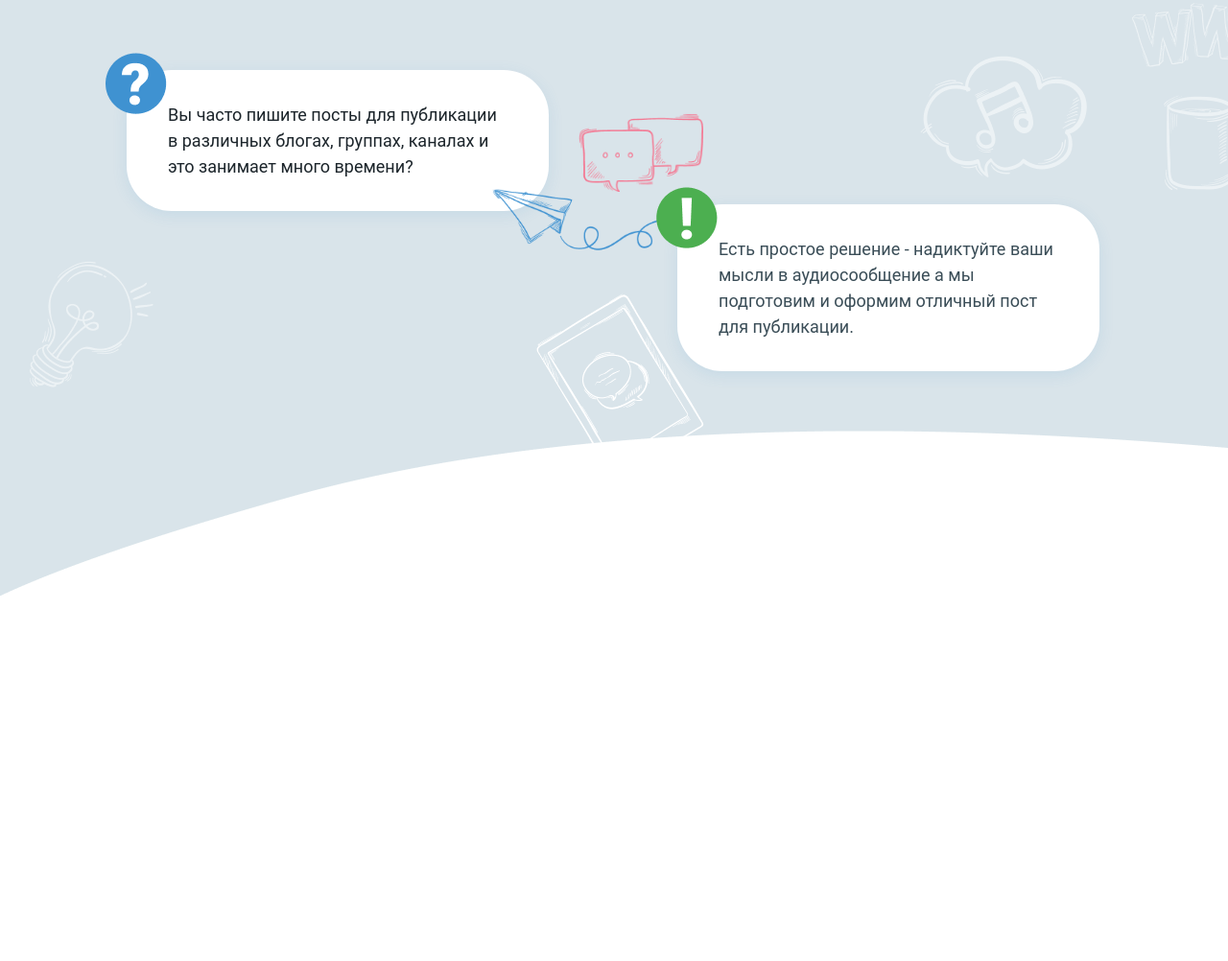
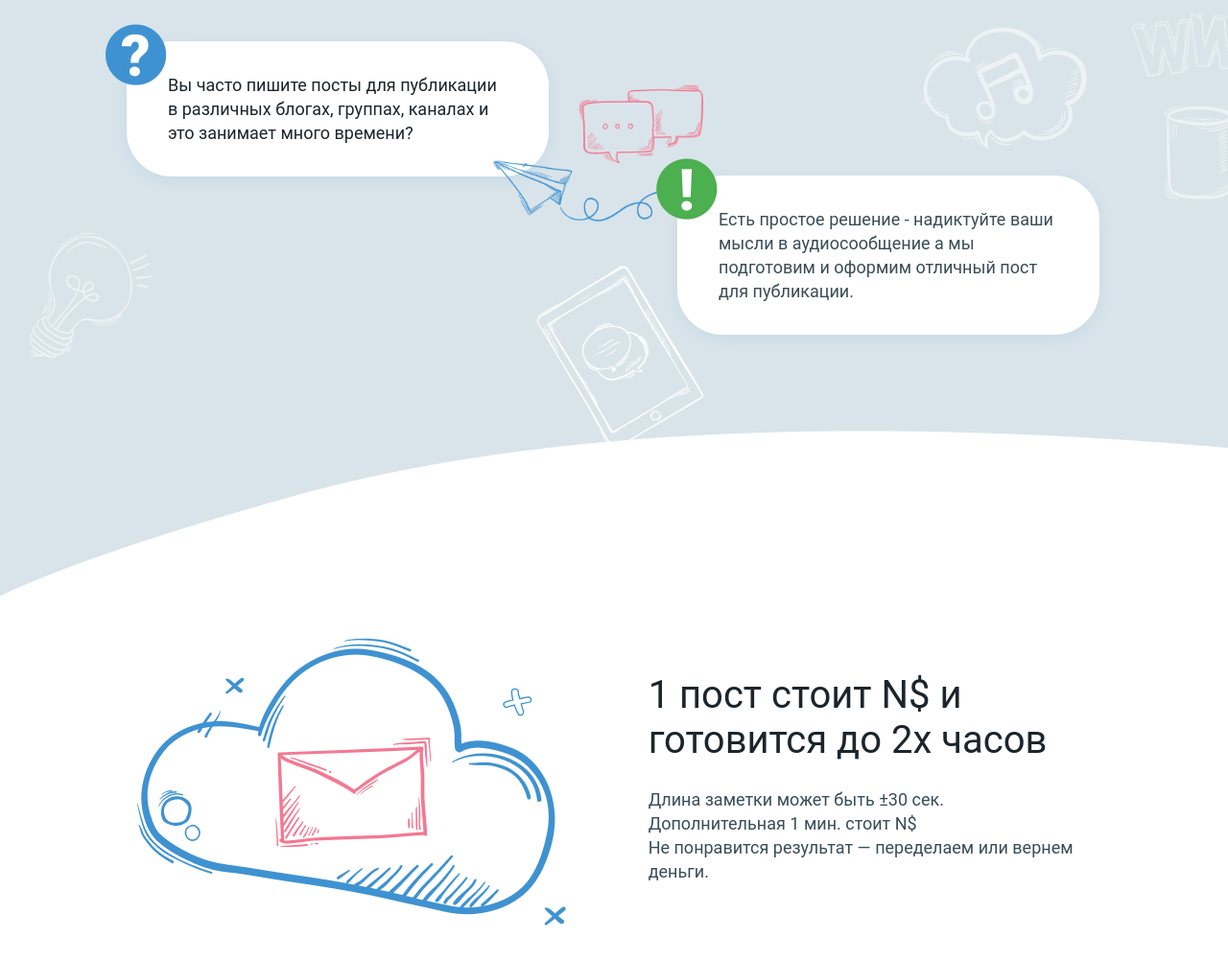
Before and after one commit to vitaliiwine/telegramBot, a plain HTML site: page index.html in a window 1280 px wide. Shown: the part 722-1724 px from the top of the page at 96% size. Drawn offline with nearby package versions, Linux system fonts and the light colour scheme.

Commit message:
tertiary process

```diff
--- a/css/style.css
+++ b/css/style.css
@@ -42,22 +42,36 @@ li {
     color: #3a4d57;
 }
 
+.line-height-tiny {
+    line-height: 21px;
+}
+
 .line-height-small {
-    line-height: 21px;
+    line-height: 25px;
 }
 
 .line-height-medium {
     line-height: 27px;
 }
 
+.line-height-big {
+    line-height: 47px;
+}
+
 .line-height-large {
     line-height: 70px;
+}
+
+.font-small {
+    font-style: normal;
+    font-weight: normal;
+    font-size: 18px;
 }
 
 .font-regular {
     font-style: normal;
     font-weight: normal;
-    font-size: 18px;
+    font-size: 40px;
 }
 
 .font-large {
@@ -97,6 +111,8 @@ li {
 
 /* Text -------------------------- */
 
+/* Primary */
+
 .text-header-primary {
     margin: 60px 0 25px;
 }
@@ -119,8 +135,15 @@ li {
     float: right;
 }
 
+
 .text-message-right-secondary {
     margin-top: 140px;
+}
+
+/* Tertiary */
+
+.gap {
+    margin-bottom: 20px;
 }
 
 /* Containers -------------------- */
@@ -134,7 +157,24 @@ li {
 /* Secondary */
 
 .container-secondary {
-    margin-top: 305px;
+    margin-top: 275px;
+}
+
+/* Tertiary */
+
+.container-tertiary {
+    margin: 275px auto;
+}
+
+.wrapper-img-tertiary {
+    width: 46.5%;
+    float: left;
+}
+
+.wrapper-text-tertiary {
+    padding-top: 50px;
+    width: 46.5%;
+    float: right;
 }
 
 /* Images ------------------------*/
@@ -217,7 +257,7 @@ li {
 }
 
 .v-mug-secondary {
-    top: -70px;
+    top: -30px;
     right: -150px;
 }
 
--- a/index.html
+++ b/index.html
@@ -21,15 +21,15 @@
     <div class="container-primary">
         <header class="main-header">
             <ul class="main-nav relative">
-                <li><a class="font-regular line-height-small color-black" href="#">Q&A</a></li>
-                <li><a class="font-regular line-height-small color-black" href="#">About</a></li>
+                <li><a class="font-small line-height-tiny color-black" href="#">Q&A</a></li>
+                <li><a class="font-small line-height-tiny color-black" href="#">About</a></li>
                 <li><img class="lang-change absolute" src="img/language-change.png" alt="globe"></li>
             </ul>
         </header> <!-- / .main-header -->
 
         <div class="wrapper-text-primary">
             <h1 class="text-header-primary font-large line-height-large color-black">Бот в Telegram <br> & WhatsApp</h1>
-            <p class="text-info-primary font-regular line-height-medium color-gray">которому можно прислать голосовое
+            <p class="text-info-primary font-small line-height-medium color-gray">которому можно прислать голосовое
                 аудиосообщение
                 и он переведет его в текст. А профессиональный редактор оформит и подготовит его для публикации.</p>
 
@@ -50,13 +50,13 @@
         <div class="text-message-wrapper-left relative">
             <img class="circle-question-secondary absolute" src="img/circle-question-secondary.png"
                  alt="question mark circle">
-            <p class="text-message-left-secondary font-regular line-height-medium color-black">Вы часто пишите посты для
+            <p class="text-message-left-secondary font-small line-height-small color-black">Вы часто пишите посты для
                 публикации в различных блогах, группах, каналах и это занимает много времени?</p>
         </div>
         <div class="text-message-wrapper-right relative">
             <img class="circle-screamer-secondary absolute" src="img/circle-screamer-secondary.png"
                  alt="screamer circle">
-            <p class="text-message-right-secondary font-regular line-height-medium color-gray">Есть простое решение -
+            <p class="text-message-right-secondary font-small line-height-small color-gray">Есть простое решение -
                 надиктуйте ваши мысли в аудиосообщение а мы подготовим и оформим отличный пост для публикации.</p>
         </div>
 
@@ -69,7 +69,21 @@
         <img class="v-ipad-secondary absolute" src="img/v-ipad-secondary.png" alt="ipad">
         <img class="v-bulb-secondary absolute" src="img/v-bulb-secondary.png" alt="idea bulb">
 
-    </div> <!-- / .container-general  -->
+    </div> <!-- / .container-secondary -->
+
+    <div class="container-tertiary clear-fix">
+        <div class="wrapper-img-tertiary">
+            <img class="v-cloud-tertiary" src="img/v-cloud-tertiary.png" alt="cloud envelope">
+        </div>
+
+        <div class="wrapper-text-tertiary">
+            <h1 class="font-regular line-height-big color-black">1 пост стоит N$ и <br> готовится до 2х часов</h1>
+            <p class="font-small line-height-small color-gray">
+                <span class="gap">Длина заметки может быть ±30 cек.</span> <br>
+                <span class="gap">Дополнительная 1 мин. стоит N$</span> <br>
+                <span class="gap">Не понравится результат — переделаем или вернем деньги.</span></p>
+        </div>
+    </div>
 
 </div> <!-- / .wrapper-general -->
 
```
Also changed, not shown: img/v-cloud-tertiary.png (added).
